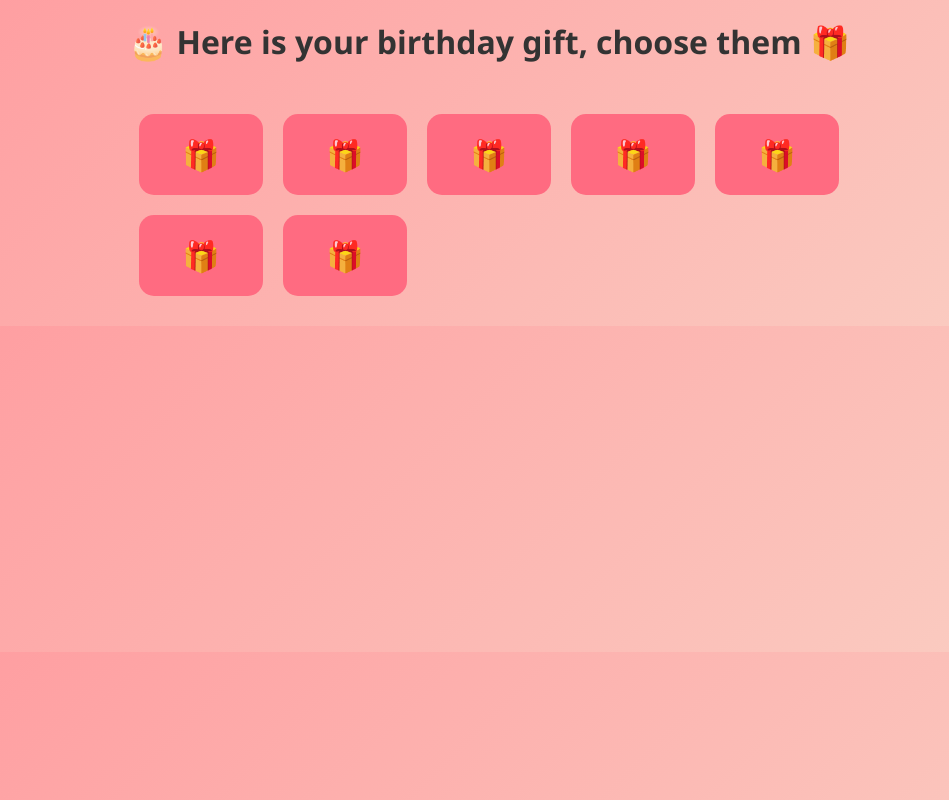
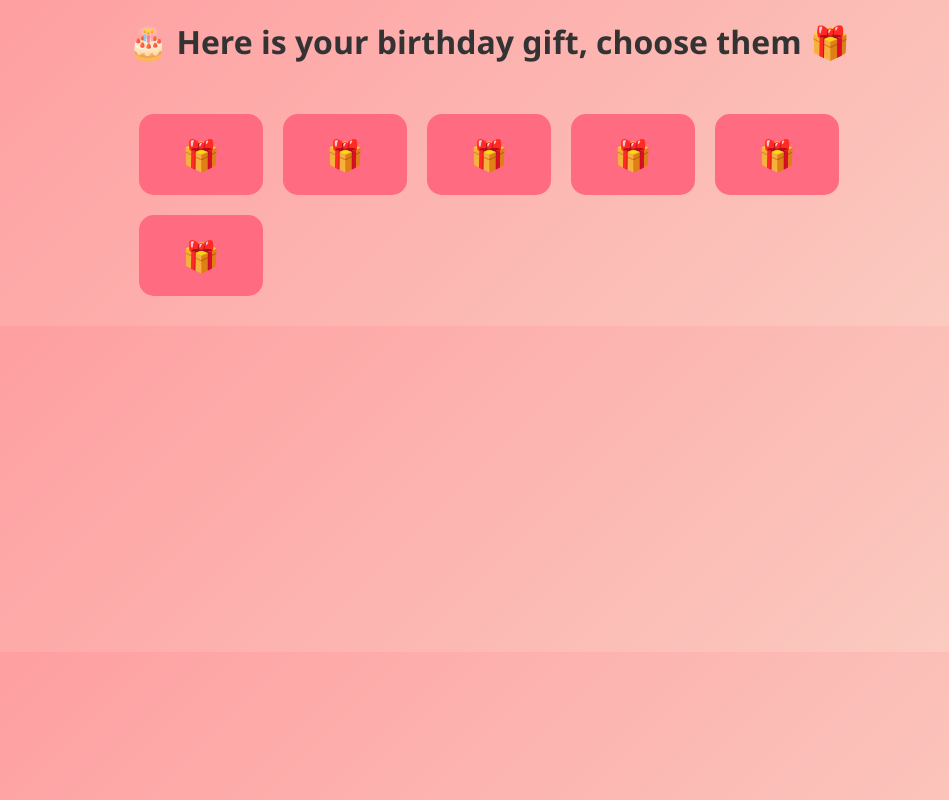
Before and after one commit to soumikj41-netizen/birthday, a plain HTML site: page gifts.html in a window 1280 px wide. Shown: the whole page, without its empty margins (151-1100 px from the left). Drawn offline with Linux system fonts and the light colour scheme.

Commit message:
Update gifts.html

```diff
--- a/gifts.html
+++ b/gifts.html
@@ -111,7 +111,6 @@ h1 {
     <div class="gift" onclick="openGift(this, 3)">🎁</div>
     <div class="gift" onclick="openGift(this, 4)">🎁</div>
     <div class="gift" onclick="openGift(this, 5)">🎁</div>
-    <div class="gift" onclick="openGift(this, 5)">🎁</div>
 
 </div>
 
```
